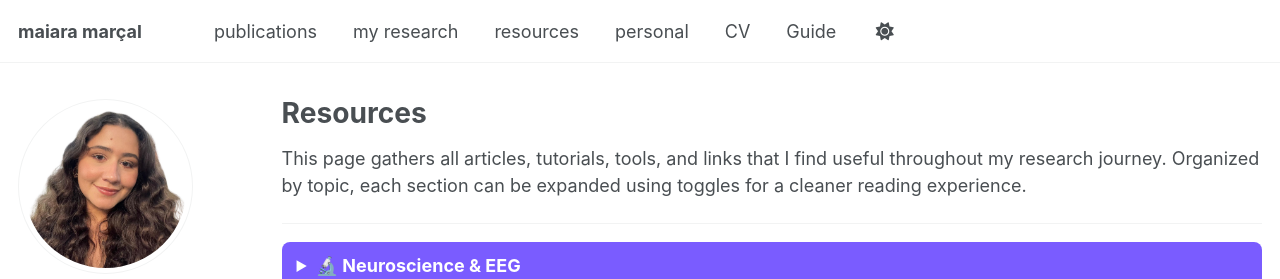
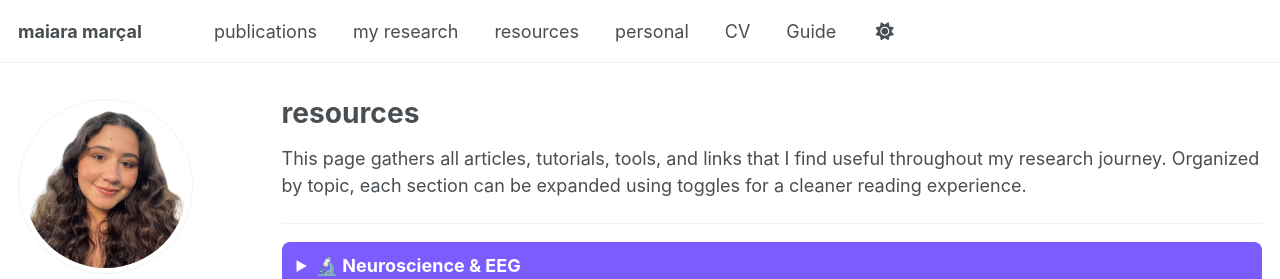
Before and after one commit to maiaramaaraujo/maiaramaaraujo.github.io, a Jekyll site: the page built from _pages/resources.html, in a window 1280 px wide. Shown: the top 279 px of the page. Built offline with Jekyll 4.4.1, drawn with Linux system fonts in a browser that asks for light colours; a script that is not in the unit is left out.

```diff
--- a/_pages/resources.html
+++ b/_pages/resources.html
@@ -1,6 +1,6 @@
 ---
 layout: archive
-title: "Resources"
+title: "resources"
 permalink: /resources/
 author_profile: true
 ---
```
